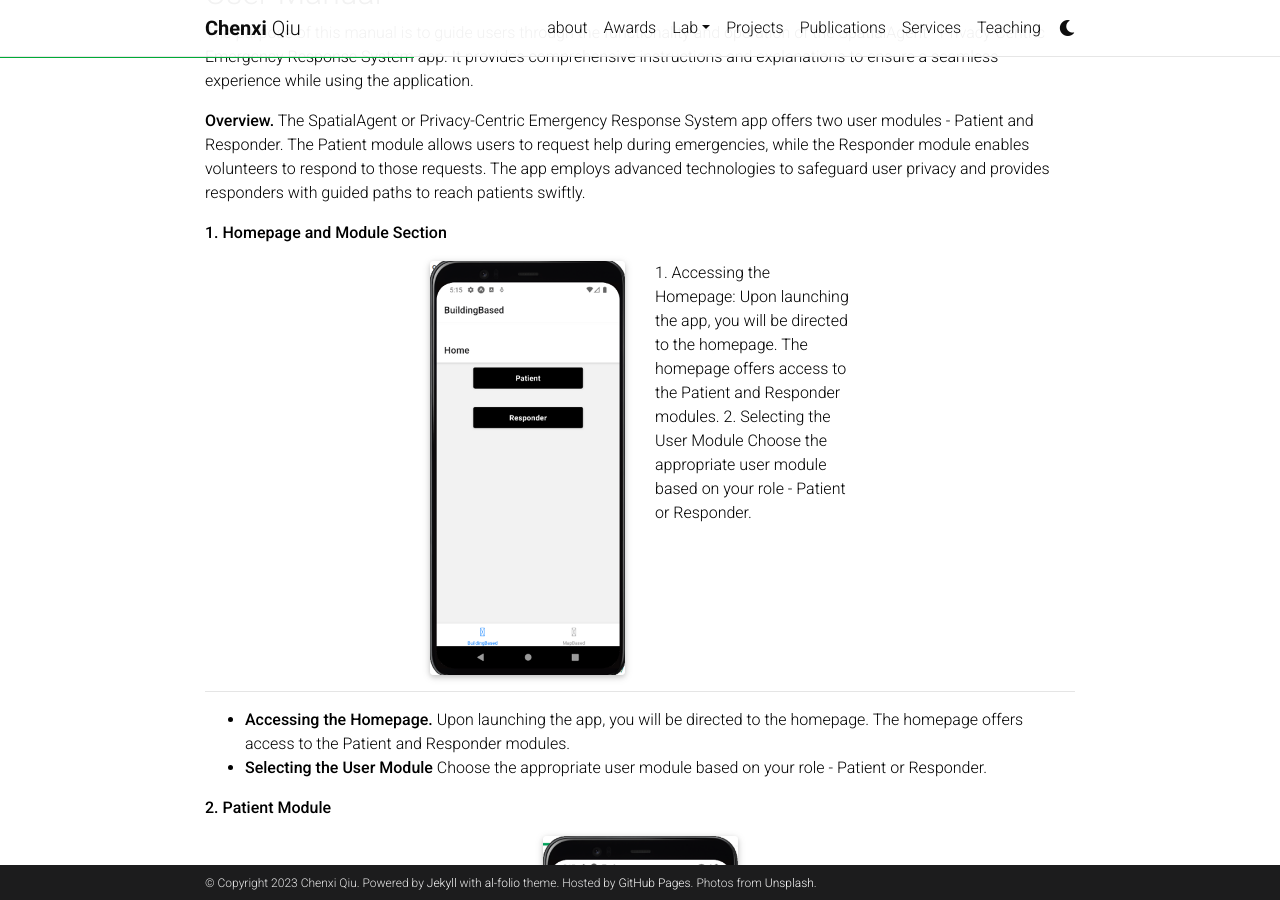
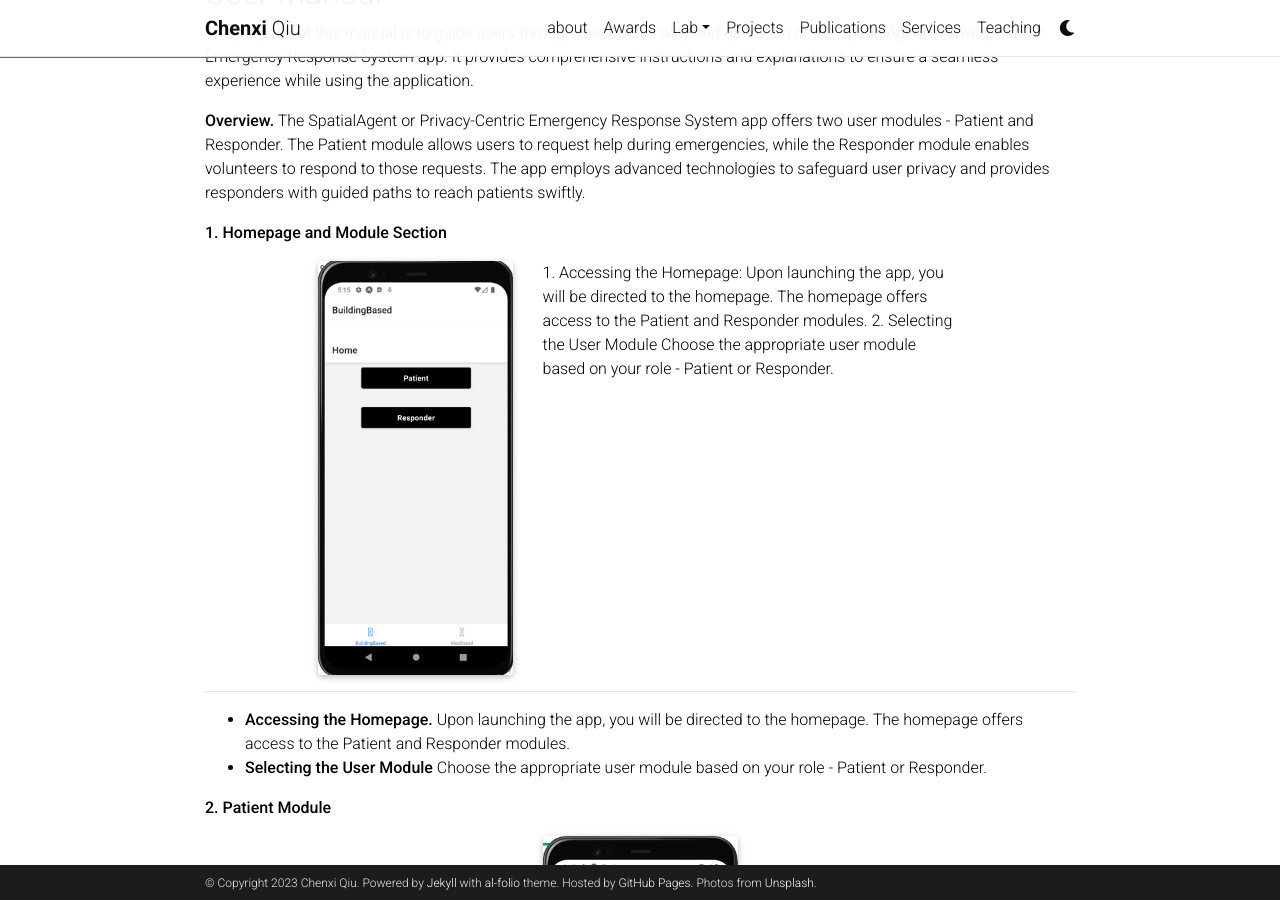
Before and after one commit to chenxiunt/chenxiunt.github.io, a Jekyll site: the page built from _projects/SpatialAgent.markdown, in a window 1280 px wide and 900 px high, scrolled down 1747 px. Built offline with Jekyll 4.4.1, drawn with Linux system fonts in a browser that asks for light colours; comment, search, counter and statistics services are not loaded; a style sheet for code colours, icons or effects is not loaded.

Commit message:
Update SpatialAgent.markdown

```diff
--- a/_projects/SpatialAgent.markdown
+++ b/_projects/SpatialAgent.markdown
@@ -49,7 +49,7 @@ The purpose of this manual is to guide users through the functionality and opera
     <div class="col-sm-3">
         <img class="img-fluid rounded z-depth-1" src="{{ '/assets/img/projects/SpatialAgent/1Homepage.png' | relative_url }}" alt="" title="Homepage"/>
     </div>
-    <div class="col-sm-3">
+    <div class="col-sm-6">
         1. Accessing the Homepage: Upon launching the app, you will be directed to the homepage. The homepage offers access to the Patient and Responder modules.
         2. Selecting the User Module Choose the appropriate user module based on your role - Patient or Responder.
     </div>
```
